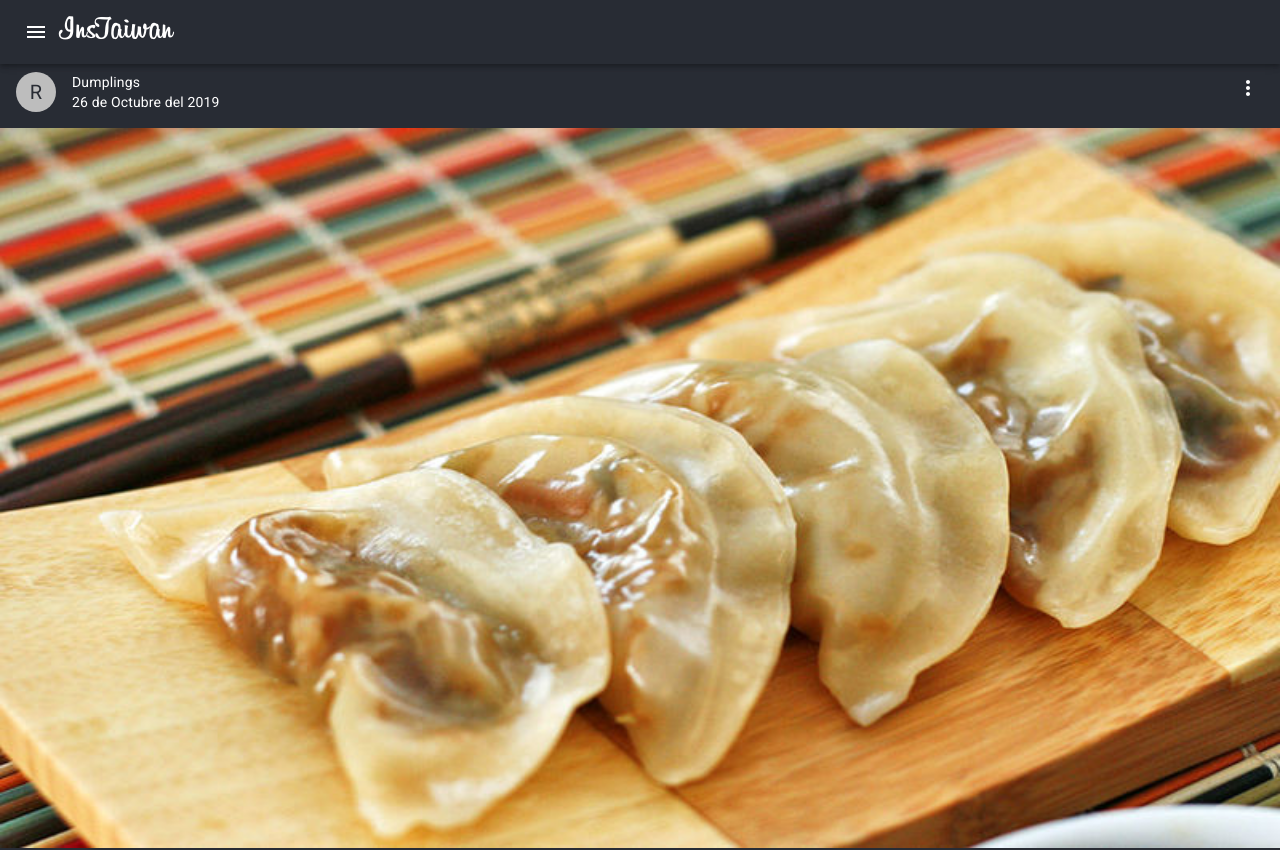
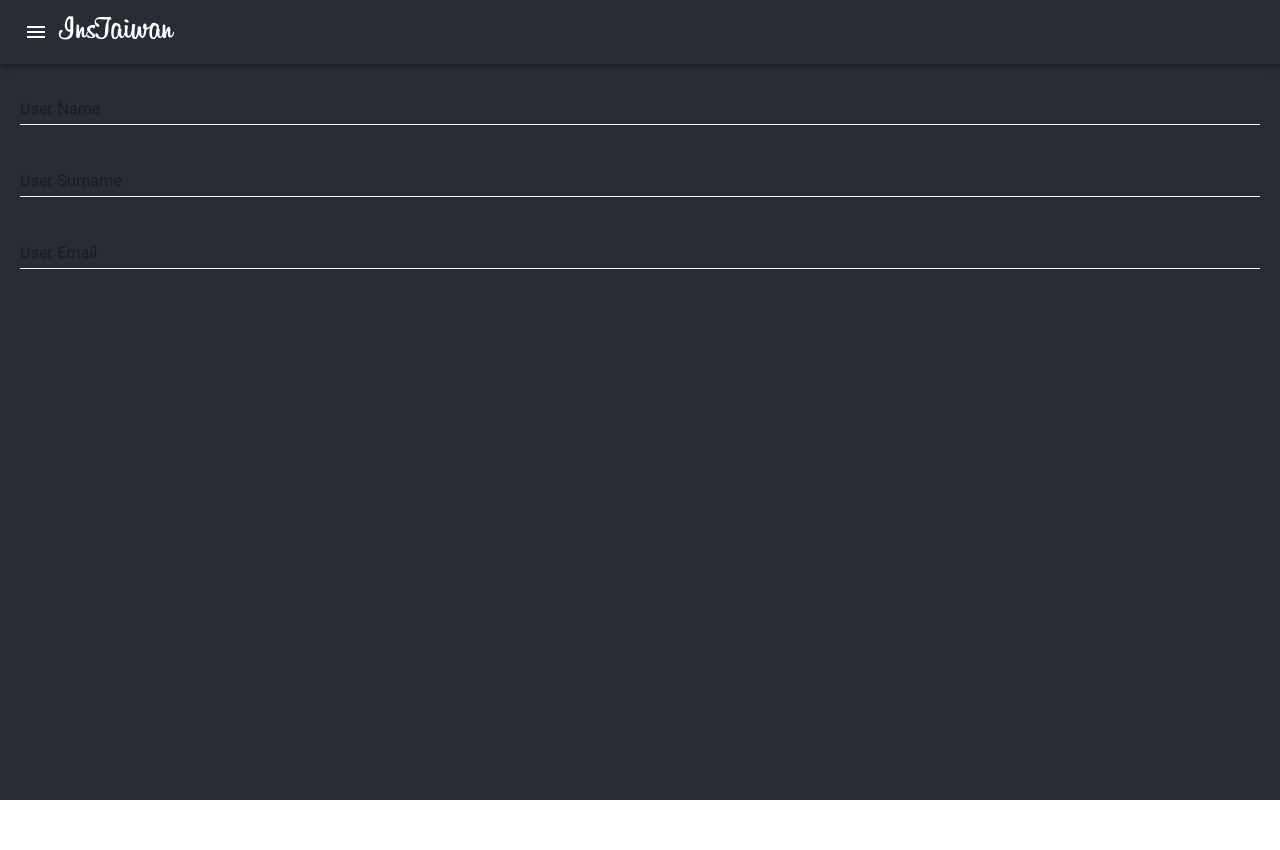
Before and after one commit to cabama/InsTaiwanClient, a React (Create React App) app: page /profile in a window 1280 px wide. Before the commit this address led to /feed. Shown: the top 850 px of the page. After the commit the page ends 800 px from the top, so only its background shows below. Built offline with nearby package versions, Linux system fonts and the light colour scheme.

Commit message:
Profile container

```diff
--- a/src/Components/Drawer/Drawer.tsx
+++ b/src/Components/Drawer/Drawer.tsx
@@ -17,12 +17,17 @@ type BarListProps = {
 }
 
 const BarList: React.FunctionComponent<BarListProps> = (props) => {
-  const location = useHistory().location
+  const history = useHistory()
+  const location = history.location
   const theme = useTheme()
   const user = React.useContext(UserContext)
   const primaryText = theme.palette.text.primary
   const secondaryText = theme.palette.text.secondary
-  console.log('location', location)
+
+  const goTo = (path: string) => {
+    history.push(path)
+  }
+
   return (
     <div
       role="presentation"
@@ -34,7 +39,7 @@ const BarList: React.FunctionComponent<BarListProps> = (props) => {
           const match = element.path.startsWith(location.pathname)
           const color = match ? primaryText : secondaryText
           return (
-            <ListItem button key={index}>
+            <ListItem button key={index} onClick={() => goTo(element.path)}>
               <ListItemIcon style={{ color }}>{element.icon}</ListItemIcon>
               <Link to={element.path}>
                 <Typography style={{ color }}>{element.title}</Typography>
@@ -48,12 +53,12 @@ const BarList: React.FunctionComponent<BarListProps> = (props) => {
         {
           user.logged
           ? AdminList.map((element, index) => (
-            <ListItem button key={index}>
+            <ListItem button key={index} onClick={() => goTo(element.path)}>
               <ListItemIcon>{element.icon}</ListItemIcon>
               <ListItemText primary={element.title} />
             </ListItem>))
           : NoAdminList.map((element, index) => (
-            <ListItem button key={index}>
+            <ListItem button key={index} onClick={() => goTo(element.path)}>
               <ListItemIcon>{element.icon}</ListItemIcon>
               <ListItemText primary={element.title} />
             </ListItem>
--- /dev/null
+++ b/src/Containers/ProfileContainer/ProfileContainer.tsx
@@ -0,0 +1,51 @@
+import React from 'react'
+import { View } from '../../Components/View/View'
+// import { Upload } from '../../Components/Upload/Upload'
+// import Button from '@material-ui/core/Button'
+import Texfield from '@material-ui/core/TextField'
+import { UserContext } from '../../Services/UserService'
+
+export const ProfileContainer: React.FC = () => {
+
+  const user = React.useContext(UserContext).value
+
+  return (
+    <View>
+      <form action="" style={{padding: '5px 20px'}}>
+        <Texfield
+          id="user-name"
+          label="User Name"
+          value={user.name}
+          margin="normal"
+          disabled
+          fullWidth
+        ></Texfield>
+
+        <Texfield
+          id="user-surname"
+          label="User Surname"
+          value={user.surname}
+          margin="normal"
+          disabled
+          fullWidth
+        ></Texfield>
+
+        <Texfield
+          id="user-email"
+          label="User Email"
+          value={user.email}
+          margin="normal"
+          disabled
+          fullWidth
+        ></Texfield>
+
+        {/* <Upload label="Upload Picture" value={inputs.cityPicture} onChange={handleChange('cityPictureName')}/> */}
+
+        {/* <Button variant="contained" color="secondary" style={{marginTop: '20px'}}>Create</Button> */}
+
+      </form>
+
+
+    </View>
+  )
+}
--- a/src/Containers/index.tsx
+++ b/src/Containers/index.tsx
@@ -2,3 +2,4 @@ export { FoodsContainer } from './FoodsContainer/FoodsContainer'
 export { PlaceContainer } from './PlaceContainer/PlaceContainer'
 export { CreateCityContainer } from './CreateCity/CreateCity'
 export { LoginContainer } from './LoginContainer/Login'
+export { ProfileContainer } from './ProfileContainer/ProfileContainer'
--- a/src/Router.tsx
+++ b/src/Router.tsx
@@ -9,7 +9,8 @@ import {
   FoodsContainer,
   PlaceContainer,
   CreateCityContainer,
-  LoginContainer
+  LoginContainer,
+  ProfileContainer
 } from './Containers'
 
 export const RouterApp: React.FC = () => (
@@ -30,6 +31,9 @@ export const RouterApp: React.FC = () => (
       <Route path="/login">
         <LoginContainer/>
       </Route>
+      <Route path="/profile">
+        <ProfileContainer />
+      </Route>
       <Route exac path="/">
         <Redirect to="/feed" />
       </Route>
```
